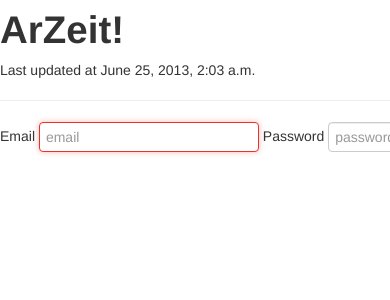
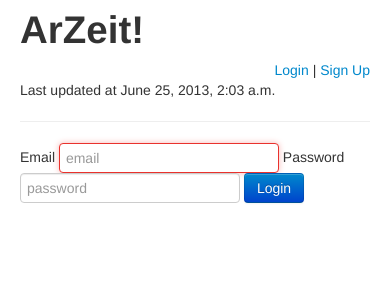
Before and after one commit to peap/djarzeit, a Django app: page / in a window 390 px wide; the page is wider, and only the part inside the window is pictured. Shown: the top 300 px of that part. Run offline with Django 3.2, Linux system fonts and the light colour scheme; data that the repository does not hold is empty; some libraries are stand-ins or nearby versions.

Commit message:
adding bootstrap-responsive.css; removing calendar link

```diff
--- a/djarzeit/templates/base.html
+++ b/djarzeit/templates/base.html
@@ -4,11 +4,14 @@
 <html lang="en">
     <head>
         <title>ArZeit</title>
+        <meta name="viewport" content="width=device-width, initial-scale=1.0">
+
+        <link rel="stylesheet" href="{% static 'djarzeit/bootstrap/css/bootstrap.min.css' %}">
+        <link rel="stylesheet" href="{% static 'djarzeit/bootstrap/css/bootstrap-responsive.min.css' %}">
+        <link rel="stylesheet" href="{% static 'djarzeit/base.css' %}">
 
         <script src="{% static 'djarzeit/jquery-2.0.2.min.js' %}"></script>
         <script src="{% static 'djarzeit/bootstrap/js/bootstrap.min.js' %}"></script>
-        <link rel="stylesheet" href="{% static 'djarzeit/bootstrap/css/bootstrap.min.css' %}">
-        <link rel="stylesheet" href="{% static 'djarzeit/base.css' %}">
 
         {% block static_content %}
         {% endblock %}
@@ -34,9 +37,6 @@
                             <li class="disabled{% if app == 'reports' %}active{% endif %}">
                                 <a href="#">Reports</a>
                             </li>
-                            <li class="disabled{% if app == 'calendar' %}active{% endif %}">
-                                <a href="#">Calendar</a>
-                            </li>
                         </ul>
                     </div>
                 </div> <!-- .span12 -->
```
